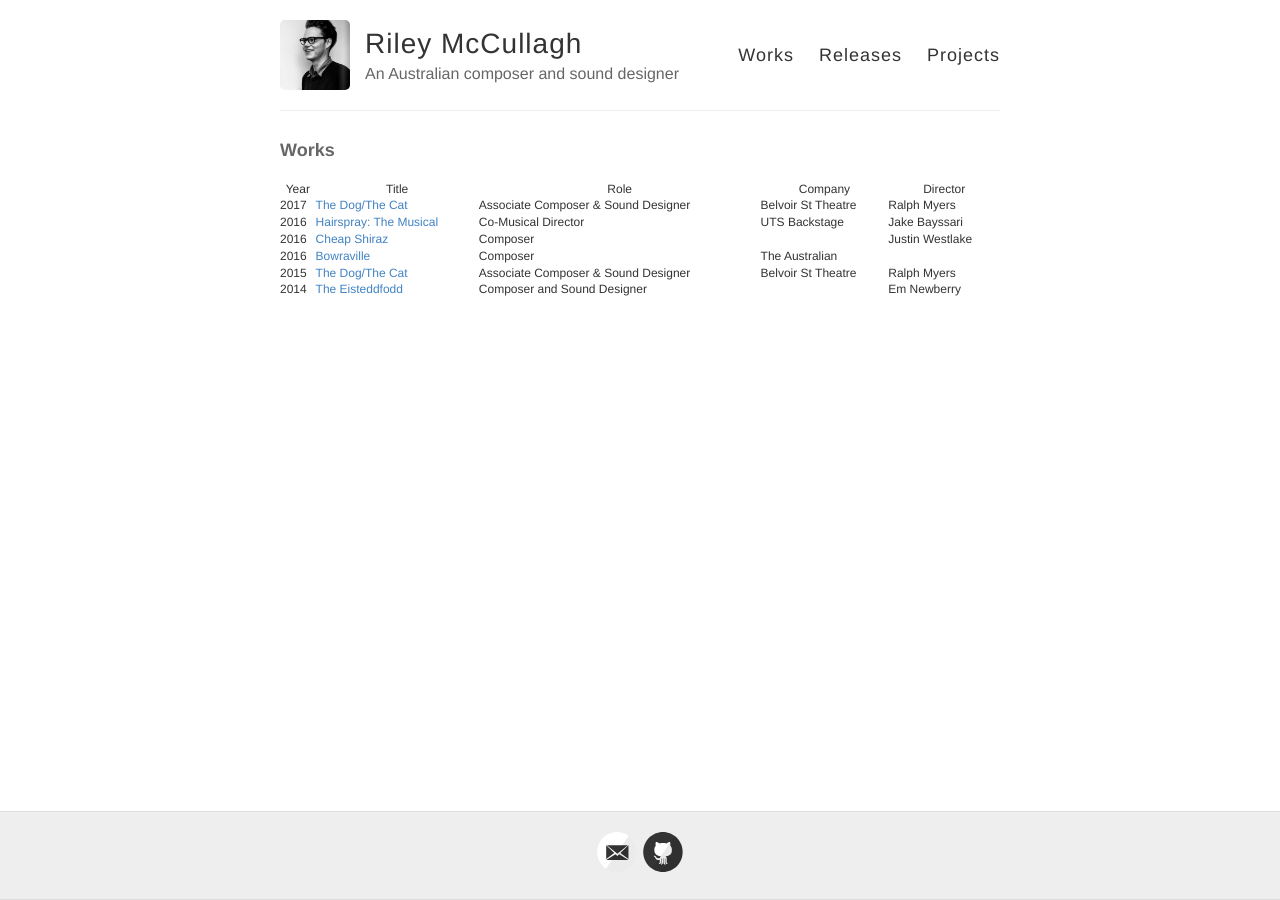
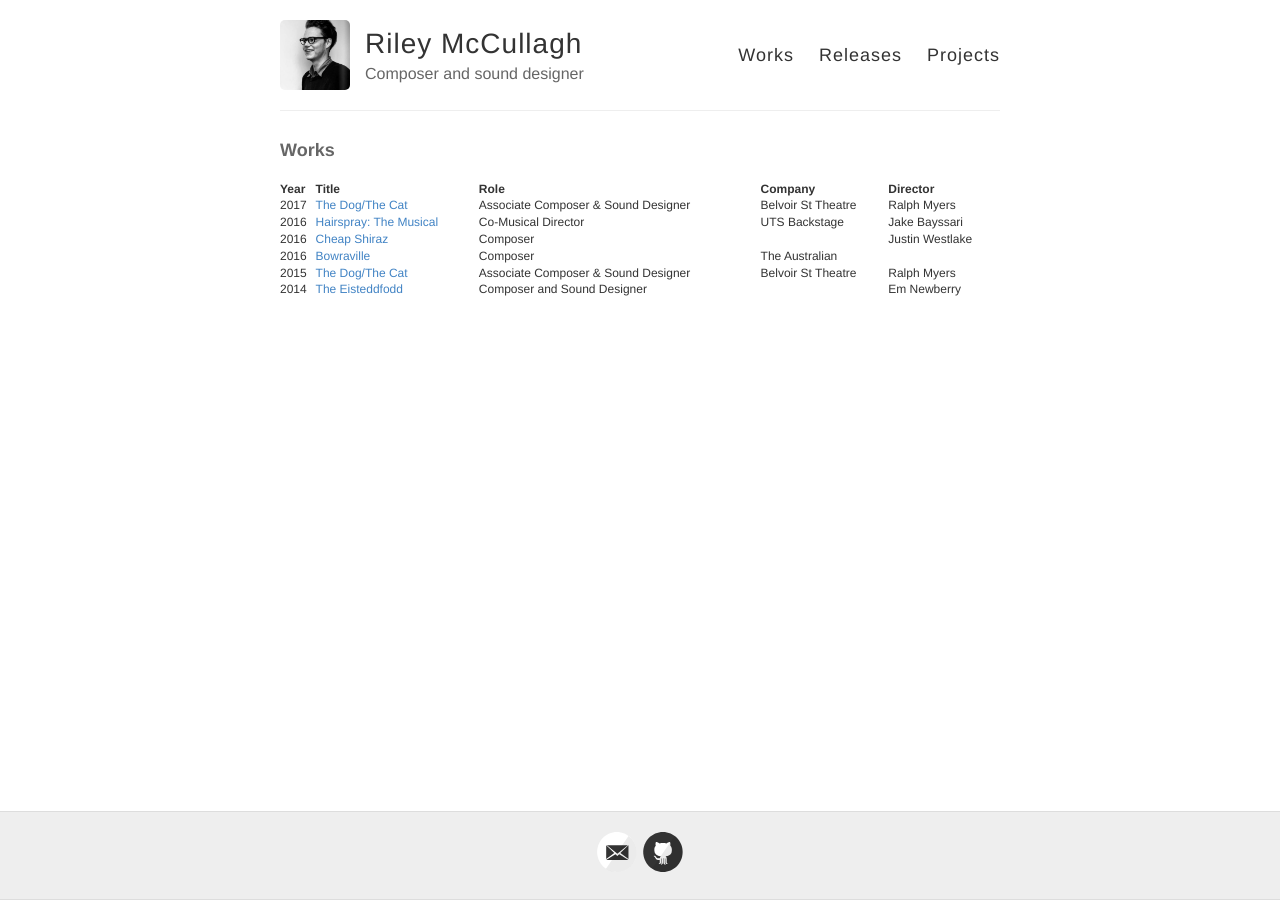
Before and after one commit to rileymccullagh/portfolio, a Jekyll site: the page built from docs/index.md, in a window 1280 px wide. Built offline with Jekyll 4.4.1, drawn with Linux system fonts in a browser that asks for light colours.

Commit message:
table header styling

```diff
--- a/docs/_config.yml
+++ b/docs/_config.yml
@@ -6,7 +6,7 @@
 name: Riley McCullagh
 
 # Short bio or description (displayed in the header)
-description: An Australian composer and sound designer
+description: Composer and sound designer
 
 # URL of your avatar or profile pic (you could use your GitHub profile pic)
 avatar: http://rileymccullagh.com/images/me.png
--- a/docs/style.scss
+++ b/docs/style.scss
@@ -311,3 +311,8 @@ table {
   font-size: 12px;
   width: 100%;
 }
+
+th {
+  font-weight: bold;
+  text-align: left;
+}
```
